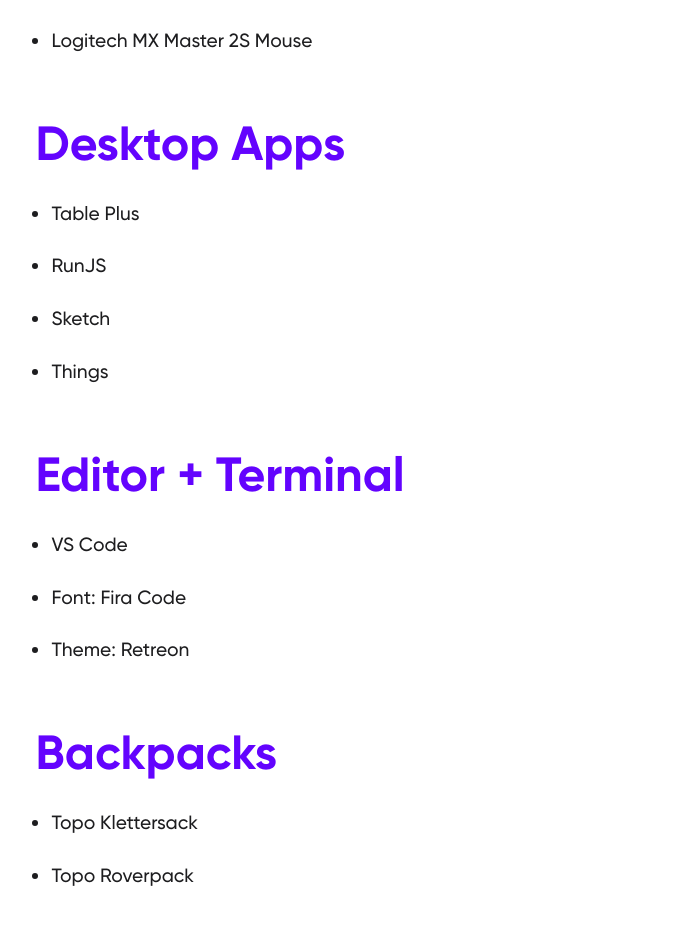
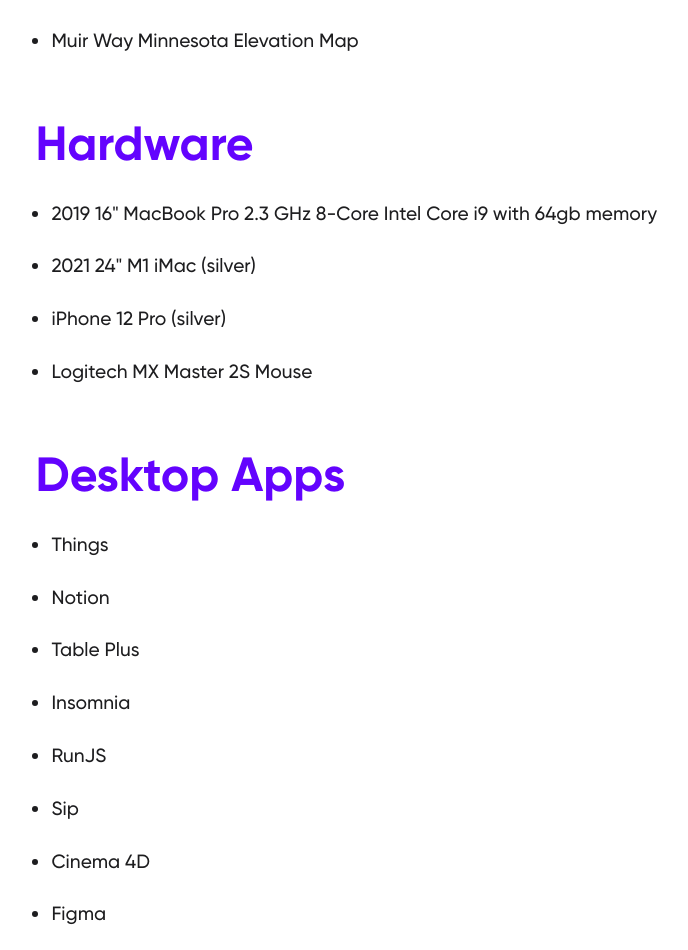
Before and after one commit to brandonleichty/personal-website-nextjs, a Next.js app: page /uses in a window 1280 px wide. Shown: the part 1222-2172 px from the top of the page, without its empty margins (277-965 px from the left). Built offline with nearby package versions, Linux system fonts and the light colour scheme; no server answers.

Commit message:
update list of gear and apps

```diff
--- a/pages/uses.js
+++ b/pages/uses.js
@@ -30,14 +30,29 @@ export default function Uses() {
               Desk Setup
             </h3>
             <ul class="space-y-6 dark:text-favWhite">
+              <li>Twelve South Curve - Matte White</li>
+              <li>IKEA BEKANT desk (white stained oak)</li>
+              <li>IKEA HATTEFJÄLL office chair (Gunnared beige)</li>
+              <li>Grovemade Wool Felt Desk Pad (light felt)</li>
+              <li>Tomons Swing Arm Desk Lamp</li>
+              <li>Muir Way Minnesota Elevation Map</li>
+            </ul>
+          </div>
+          <div class="resource-section-heading">
+            <h3 class="mb-8 mt-16 text-5xl font-medium text-purple dark:text-baby-blue">
+              Hardware
+            </h3>
+            <ul class="space-y-6 dark:text-favWhite">
               <li>
                 2019 16" MacBook Pro 2.3 GHz 8-Core Intel Core i9 with 64gb
                 memory
               </li>
-              <li>Twelve South Curve - Matte White</li>
-              <li>IKEA BEKANT desk (white stained oak)</li>
-              <li>Grovemade Wool Felt Desk Pad (light felt)</li>
-              <li>Tomons Swing Arm Desk Lamp</li>
+              <li>
+                2021 24" M1 iMac (silver)
+              </li>
+              <li>
+                iPhone 12 Pro (silver)
+              </li>
               <li>Logitech MX Master 2S Mouse</li>
             </ul>
           </div>
@@ -46,10 +61,15 @@ export default function Uses() {
               Desktop Apps
             </h3>
             <ul class="space-y-6 dark:text-favWhite">
+              <li>Things</li>
+              <li>Notion</li>
               <li>Table Plus</li>
+              <li>Insomnia</li>
               <li>RunJS</li>
+              <li>Sip</li>
+              <li>Cinema 4D</li>
+              <li>Figma</li>
               <li>Sketch</li>
-              <li>Things</li>
             </ul>
           </div>
           <div class="resource-section-heading">
@@ -58,6 +78,7 @@ export default function Uses() {
             </h3>
             <ul class="space-y-6 dark:text-favWhite">
               <li>VS Code</li>
+              <li>Hyper or iTerm</li>
               <li>Font: Fira Code</li>
               <li>Theme: Retreon</li>
             </ul>
```
